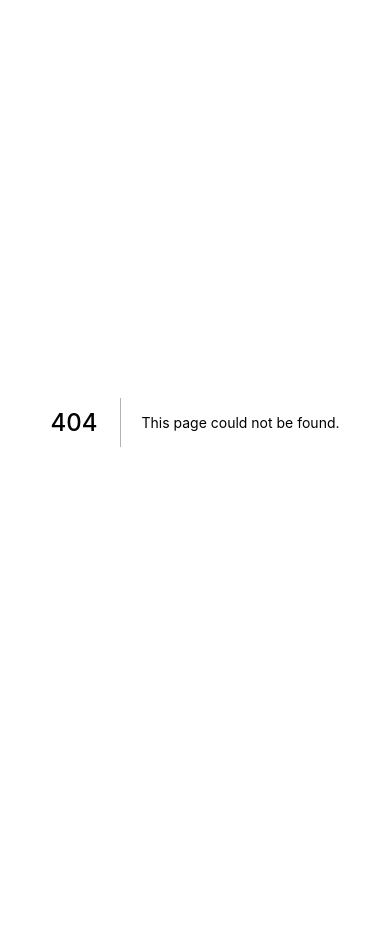
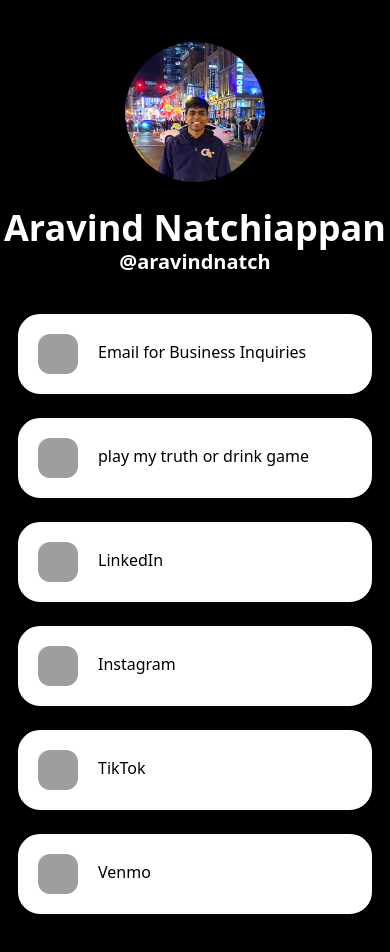
Before and after one commit to aravindnatch/aravindnatch.github.io, a Next.js app: page /mobile in a window 390 px wide. Before the commit this address had no page. Before the commit the page ends 844 px from the top, so only its background shows below. Built offline with nearby package versions, Linux system fonts and the light colour scheme; grey boxes are pictures that could not be loaded.

Commit message:
added mobile page

```diff
--- /dev/null
+++ b/data/links.json
@@ -0,0 +1,32 @@
+[
+    {
+      "name": "Email for Business Inquiries",
+      "icon": "https://cdn-icons-png.flaticon.com/512/646/646094.png",
+      "link": "mailto:hi@aravindnatch.me"
+    },
+    {
+      "name": "play my truth or drink game",
+      "icon": "https://cdn-icons.flaticon.com/png/512/3174/premium/3174562.png?token=exp=1649394146~hmac=1e9e2ed9206053fe4b17e1615ac7f241",
+      "link": "https://tod.aru.wtf"
+    },
+    {
+      "name": "LinkedIn",
+      "icon": "https://cdn-icons.flaticon.com/png/512/3536/premium/3536505.png?token=exp=1649393321~hmac=d35f7c67d50db89c67fe7541a437c342",
+      "link": "https://www.linkedin.com/in/aravindnatch"
+    },
+    {
+      "name": "Instagram",
+      "icon": "https://cdn-icons-png.flaticon.com/512/174/174855.png",
+      "link": "https://instagram.com/aravindnatch"
+    },
+    {
+      "name": "TikTok",
+      "icon": "https://cdn-icons-png.flaticon.com/512/3046/3046121.png",
+      "link": "https://www.tiktok.com/@aravindnatch"
+    },
+    {
+      "name": "Venmo",
+      "icon": "https://www.vectorlogo.zone/logos/venmo/venmo-icon.svg",
+      "link": "https://venmo.com/@aravindnatch?txn=pay&note=<3"
+    }
+]
--- /dev/null
+++ b/pages/mobile.tsx
@@ -0,0 +1,46 @@
+import type { NextPage } from 'next'
+
+import links from '../data/links.json';
+
+import Head from 'next/head'
+import Image from 'next/image'
+
+const Mobile: NextPage = () => {
+  var sections = ["tiktok", "instagram", "twitter", "youtube", "twitch", "reddit"]
+  var items = links;
+  return (
+    <div className="flex min-h-screen flex-col items-center pt-10 bg-black">
+      <Head>
+        <title>Aravind Natchiappan</title>
+        <link rel="icon" href="/favicon.ico" />
+      </Head>
+
+      <div className="rounded-full border-2 border-black w-36 h-36">
+        <Image src="/aravind.jpg" alt="logo"  width="100%" height="100%" layout="responsive" objectFit="contain" className="rounded-full"/>
+      </div>
+
+      <br/>
+
+      <div>
+        <h1 className="text-4xl font-semibold text-center text-white">Aravind Natchiappan</h1>
+        <h2 className="text-xl font-semibold text-center text-white">@aravindnatch</h2>
+      </div>
+
+
+      <div className="container max-w-2xl mt-5 p-4">
+        {
+          items.map((section) =>
+            <a href={section['link']} target="_blank">
+              <div className="rounded-3xl w-full border-2 border-black p-5 mb-5 bg-white">
+                  <img src={section['icon']} className="rounded-xl w-10 h-10 inline mr-5"/>
+                  <h1 className="right text-center items-left inline">{section['name']}</h1>
+              </div>
+            </a>
+          )
+        }
+      </div>
+    </div>
+  )
+}
+
+export default Mobile
```
Also changed, not shown: public/aravind.jpg (added).
